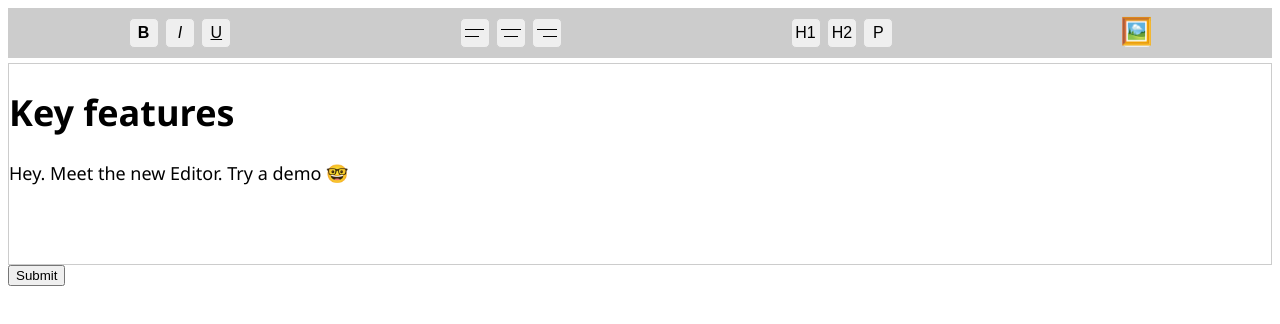
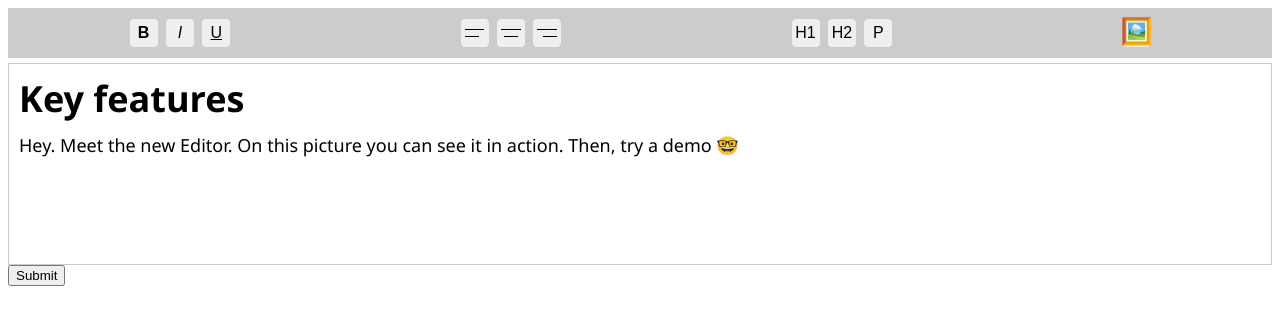
Before and after one commit to nurulislamrimon/es-editor, a React (Vite) app: page / in a window 1280 px wide. Shown: the top 324 px of the page. Built offline with nearby package versions, Linux system fonts and the light colour scheme.

Commit message:
functions separated

```diff
--- a/src/App.jsx
+++ b/src/App.jsx
@@ -1,45 +1,55 @@
 import "./global.css";
-import useBlocks from "./hooks/useBlocks";
+import { useState } from "react";
 import Blocks from "./UI/Blocks";
 import Toolbar from "./UI/Toolbar";
 
+// Define initial block structure
+const initialBlocks = [
+  {
+    type: "header",
+    shouldFocus: false,
+    data: {
+      text: "Key features",
+      level: 1,
+    },
+  },
+  {
+    type: "paragraph",
+    shouldFocus: false,
+    data: {
+      text: "Hey. Meet the new Editor. On this picture you can see it in action. Then, try a demo 🤓",
+    },
+  },
+];
+
 const App = () => {
-  const { blocks, setBlocks } = useBlocks();
+  const [blocks, setBlocks] = useState(initialBlocks);
+  const [selectedBlock, setSelectedBlock] = useState(0);
 
+  // Handle changes in text blocks
   const handleChange = (index, event) => {
-    const newContent = event.target.value;
-
-    // Ensure you're accessing the correct node
-    const contentDiv = document.querySelector(
-      `.editor-content[data-index="${index}"]`
-    );
-
-    if (contentDiv) {
-      const range = document.createRange();
-      range.selectNodeContents(contentDiv); // Ensure contentDiv is a valid node
-      const selection = window.getSelection();
-      selection.removeAllRanges();
-      selection.addRange(range);
-    } else {
-      console.error("Content div not found for index:", index);
-    }
-
-    // Update the block with new content
-    setBlocks((prev) => {
-      const newBlocks = [...prev];
-      newBlocks[index].data.text = newContent;
-      return newBlocks;
-    });
+    const newBlocks = [...blocks];
+    newBlocks[index].data.text = event.target.value;
+    setBlocks(newBlocks);
   };
 
   const applyFormatting = (format) => {
-    document.execCommand(format, false, null); // Apply text formatting
+    document.execCommand(format, false, null);
   };
 
   return (
     <div className="es--editor-container">
-      <Toolbar applyFormatting={applyFormatting} />
-      <Blocks handleChange={handleChange} />
+      <Toolbar
+        selectedBlock={selectedBlock}
+        setBlocks={setBlocks}
+        applyFormatting={applyFormatting}
+      />
+      <Blocks
+        blocks={blocks}
+        setBlocks={setBlocks}
+        handleChange={handleChange}
+        setSelectedBlock={setSelectedBlock}
+      />
       <button onClick={() => console.log(blocks)}>Submit</button>
     </div>
   );
--- a/src/Components/Block.jsx
+++ b/src/Components/Block.jsx
@@ -1,11 +1,19 @@
 /* eslint-disable react/prop-types */
 import { useEffect, useRef } from "react";
-import useBlocks from "../hooks/useBlocks";
+import {
+  focusNextBlock,
+  focusPrevBlock,
+  removeBlock,
+} from "../utils/blocksController";
 
-const Block = ({ block, index, handleChange }) => {
-  const { removeBlock, setSelectedBlock, focusNextBlock, focusPrevBlock } =
-    useBlocks();
-
+const Block = ({
+  blocks,
+  block,
+  setBlocks,
+  index,
+  handleChange,
+  setSelectedBlock,
+}) => {
   const contentRef = useRef(null);
 
   useEffect(() => {
@@ -28,9 +36,17 @@ const Block = ({ block, index, handleChange }) => {
         focusPrevBlock(index);
       }
 
-      // Remove block on backspace if empty
+      // Focus logic for Delete and Backspace
       if (e.key === "Backspace" && contentDiv.textContent.trim() === "") {
-        removeBlock(index);
+        removeBlock(index, setBlocks);
+        e.preventDefault();
+      } else if (e.key === "Delete" && index < blocks.length - 1) {
+        focusNextBlock(index);
+      }
+
+      // Move focus to previous block on Backspace
+      if (e.key === "Backspace" && contentDiv.textContent.trim() === "") {
+        removeBlock(index, setBlocks);
         e.preventDefault();
       }
     };
@@ -52,7 +68,7 @@ const Block = ({ block, index, handleChange }) => {
         contentDiv.removeEventListener("mouseup", handleMouseUp);
       };
     }
-  }, [index, removeBlock, focusNextBlock, focusPrevBlock, setSelectedBlock]);
+  }, [index, setBlocks, setSelectedBlock]);
 
   const handleInput = () => {
     const newText = contentRef.current.innerHTML;
@@ -96,7 +112,6 @@ const Block = ({ block, index, handleChange }) => {
       ref={contentRef}
       contentEditable
       onInput={handleInput}
-      className={`editor-content ${block.type}-block`}
       data-index={index}
       dangerouslySetInnerHTML={{ __html: block.data.text }}
     />
--- a/src/UI/Blocks.jsx
+++ b/src/UI/Blocks.jsx
@@ -1,18 +1,18 @@
 /* eslint-disable react/prop-types */
 import Block from "../Components/Block";
-import useBlocks from "../hooks/useBlocks";
 
-const Blocks = ({ handleChange }) => {
-  const { blocks } = useBlocks();
-
+const Blocks = ({ handleChange, blocks, setBlocks, setSelectedBlock }) => {
   return (
     <div className="blocks-container">
       {blocks.map((block, index) => (
         <Block
           key={index}
+          blocks={blocks}
           block={block}
+          setBlocks={setBlocks}
           index={index}
           handleChange={handleChange}
+          setSelectedBlock={setSelectedBlock}
         />
       ))}
     </div>
--- a/src/UI/Toolbar.jsx
+++ b/src/UI/Toolbar.jsx
@@ -1,8 +1,7 @@
-import useBlocks from "../hooks/useBlocks";
+import { addNewBlock } from "../utils/blocksController";
 
 /* eslint-disable react/prop-types */
-const Toolbar = ({ applyFormatting }) => {
-  const { addBlock, selectedBlock } = useBlocks();
+const Toolbar = ({ selectedBlock, applyFormatting, setBlocks }) => {
   return (
     <div className="toolbar">
       {/* bold italic and underline */}
@@ -37,14 +36,14 @@ const Toolbar = ({ applyFormatting }) => {
       <div>
         <button
           title="Align Left"
-          onClick={addBlock}
+          onClick={(e) => addNewBlock(e, setBlocks)}
           value="justifyLeft"
           aria-label="Align Left"
           className="align align-left"
         ></button>
         <button
           title="Align Center"
-          onClick={addBlock}
+          onClick={(e) => addNewBlock(e, setBlocks)}
           value="justifyCenter"
           aria-label="Align Center"
           className="align align-center"
@@ -53,7 +52,7 @@ const Toolbar = ({ applyFormatting }) => {
         </button>
         <button
           title="Align Right"
-          onClick={addBlock}
+          onClick={(e) => addNewBlock(e, setBlocks)}
           value="justifyRight"
           aria-label="Align Right"
           className="align align-right"
@@ -64,7 +63,7 @@ const Toolbar = ({ applyFormatting }) => {
       <div>
         <button
           title="Add a Title"
-          onClick={addBlock}
+          onClick={(e) => addNewBlock(e, setBlocks)}
           value="h1"
           aria-label="Heading 1"
         >
@@ -72,7 +71,7 @@ const Toolbar = ({ applyFormatting }) => {
         </button>
         <button
           title="Add a Subtitle"
-          onClick={addBlock}
+          onClick={(e) => addNewBlock(e, setBlocks)}
           value="h2"
           aria-label="Heading 2"
         >
@@ -80,7 +79,7 @@ const Toolbar = ({ applyFormatting }) => {
         </button>
         <button
           title="Add a Paragraph"
-          onClick={addBlock}
+          onClick={(e) => addNewBlock(e, setBlocks)}
           value="p"
           aria-label="Paragraph"
         >
--- a/src/global.css
+++ b/src/global.css
@@ -51,22 +51,11 @@
   overflow-y: auto;
 }
 
-.es--editor-container .blocks-container .editor-block {
+.es--editor-container .blocks-container > * {
   border: none;
-}
-
-.es--editor-container .blocks-container .header-1-block {
-  font-size: 34px;
-  font-weight: bold;
-}
-
-.es--editor-container .blocks-container .header-2-block {
-  font-size: 26px;
-  font-weight: bold;
-}
-
-.es--editor-container .blocks-container .paragraph-block {
-  font-size: 18px;
+  padding: 0;
+  margin: 10px;
+  outline: none;
 }
 
 .es--editor-container .blocks-container img {
--- a/src/hooks/useBlocks.jsx
+++ /dev/null
@@ -1,100 +0,0 @@
-import { useState } from "react";
-
-const useBlocks = () => {
-  const initialBlocks = [
-    {
-      type: "header",
-      shouldFocus: false,
-      data: {
-        text: "Key features",
-        level: 1,
-      },
-    },
-    {
-      type: "paragraph",
-      shouldFocus: false,
-      data: {
-        text: "Hey. Meet the new Editor. Try a demo 🤓",
-      },
-    },
-  ];
-  const [blocks, setBlocks] = useState(initialBlocks);
-  const [selectedBlock, setSelectedBlock] = useState(0);
-
-  // ===========================================
-  //   add new block
-  // ===========================================
-  const addBlock = (event) => {
-    const blockType = event.target.value;
-
-    let newBlock;
-
-    if (blockType === "h1" || blockType === "h2") {
-      newBlock = {
-        type: "header",
-        data: { text: "", level: blockType === "h1" ? 1 : 2 },
-        shouldFocus: true,
-      };
-    } else if (blockType === "p") {
-      newBlock = {
-        type: "paragraph",
-        data: { text: "" },
-        shouldFocus: true,
-      };
-    }
-
-    if (newBlock) {
-      setBlocks([...blocks, newBlock]);
-    }
-  };
-
-  // =========================================
-  // remove block
-  // =========================================
-
-  const removeBlock = (index) => {
-    const newBlocks = [...blocks];
-    newBlocks.splice(index, 1);
-    setBlocks(newBlocks);
-  };
-
-  // =========================================
-  // focus next block
-  // =========================================
-
-  const focusNextBlock = (index) => {
-    const nextElement = document.querySelector(
-      `.block:nth-child(${index + 2}) div`
-    );
-    if (nextElement) {
-      nextElement.focus();
-    }
-  };
-
-  // =========================================
-  // focus previous block
-  // =========================================
-
-  const focusPrevBlock = (index) => {
-    const prevElement = document.querySelector(
-      `.block:nth-child(${index}) div`
-    );
-    if (prevElement) {
-      prevElement.focus();
-    }
-  };
-
-  return {
-    blocks,
-    setBlocks,
-    selectedBlock,
-    setSelectedBlock,
-
-    // functions
-    addBlock,
-    removeBlock,
-    focusNextBlock,
-    focusPrevBlock,
-  };
-};
-export default useBlocks;
--- /dev/null
+++ b/src/utils/blocksController.js
@@ -0,0 +1,67 @@
+// =========================================
+// add block
+// =========================================
+const addNewBlock = (event, setBlocks) => {
+  const blockType = event.target.value;
+  let newBlock;
+
+  if (blockType === "h1" || blockType === "h2") {
+    newBlock = {
+      type: "header",
+      data: {
+        text: ``,
+        level: blockType === "h1" ? 1 : 2,
+      },
+      shouldFocus: true, // Set focus flag
+    };
+  } else if (blockType === "p") {
+    newBlock = {
+      type: "paragraph",
+      data: { text: "" },
+      shouldFocus: true, // Set focus flag
+    };
+  }
+
+  if (newBlock) {
+    setBlocks((prevBlocks) => [...prevBlocks, newBlock]);
+  }
+};
+
+// =========================================
+// remove block
+// =========================================
+
+const removeBlock = (index, setBlocks) => {
+  setBlocks((blocks) => {
+    const newBlocks = [...blocks];
+    newBlocks.splice(index, 1);
+    return newBlocks;
+  });
+};
+
+// =========================================
+// focus next block
+// =========================================
+const focusNextBlock = (index) => {
+  const nextElement = document.querySelector(
+    `.blocks-container > :nth-child(${index + 2})`
+  );
+  if (nextElement) {
+    nextElement.focus();
+  }
+};
+
+// =========================================
+// focus previous block
+// =========================================
+
+const focusPrevBlock = (index) => {
+  const prevElement = document.querySelector(
+    `.blocks-container > :nth-child(${index})`
+  );
+  if (prevElement) {
+    prevElement.focus();
+  }
+};
+
+export { addNewBlock, removeBlock, focusNextBlock, focusPrevBlock };
```
